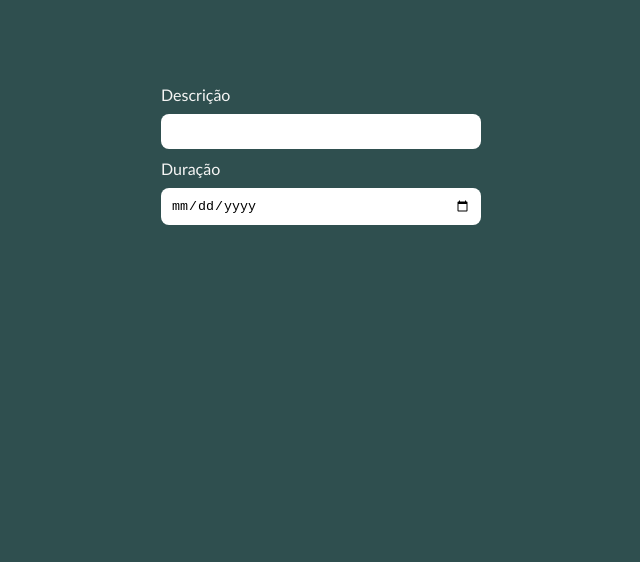
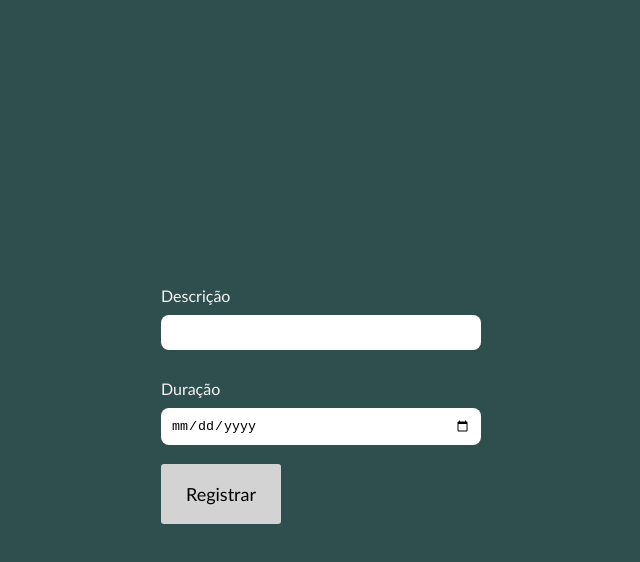
Before and after one commit to MaxwellJalves/ci-front, a React (Create React App) app: page / in a window 1280 px wide. Shown: the top 562 px of the page, without its empty margins (179-819 px from the left). Built offline with nearby package versions, Linux system fonts and the light colour scheme.

Commit message:
adicionado o botão + os possiveis types

```diff
--- /dev/null
+++ b/src/components/Botao/Button.tsx
@@ -0,0 +1,12 @@
+import { IButton } from "../../types/type";
+import "./style.scss";
+
+const Button = ({ tipo, titulo, onClick }: IButton) => {
+  return (
+    <button type={tipo} onClick={() => onClick}>
+      {titulo}
+    </button>
+  );
+};
+
+export default Button;
--- /dev/null
+++ b/src/components/Botao/style.scss
@@ -0,0 +1,15 @@
+button {
+  width: 120px;
+  height: 60px;
+  background-color: lightgrey;
+
+  align-items: center;
+  justify-content: center;
+
+  border-radius: 3px;
+  font-family: "Trebuchet MS";
+  font-weight: 400;
+  font-size: 18px;
+
+  border: 0px;
+}
--- a/src/components/Formulario/Formulario.tsx
+++ b/src/components/Formulario/Formulario.tsx
@@ -1,13 +1,29 @@
+import React from "react";
+import Button from "../Botao/Button";
 import "./style.scss";
 const Formulario = () => {
+  const debug = (evento: React.FormEvent<HTMLElement>) => {
+    evento.preventDefault();
+  };
   return (
-    <form className="container">
-      <label htmlFor="descricao">Descrição</label>
-      <input type="text" name="descricao" id="descricao" />
+    <>
+      <form className="container">
+        <label htmlFor="descricao">Descrição</label>
+        <input type="text" name="descricao" id="descricao" required />
 
-      <label htmlFor="descricao">Duração</label>
-      <input type="date" name="descricao" id="descricao" />
-    </form>
+        <label htmlFor="tempo">Duração</label>
+        <input type="date" name="tempo" id="tempo" required />
+        <>
+          <Button
+            tipo="submit"
+            titulo="Registrar"
+            onClick={(e) => {
+              debug(e);
+            }}
+          />
+        </>
+      </form>
+    </>
   );
 };
 export default Formulario;
--- a/src/components/Formulario/style.scss
+++ b/src/components/Formulario/style.scss
@@ -8,14 +8,12 @@
   flex-direction: column;
   width: 600px;
 
-  height: 300px;
   justify-content: center;
   margin: 0px auto;
 
   label {
     font-size: 16px;
-    font-family: "Trebuchet MS", "Lucida Sans Unicode", "Lucida Grande",
-      "Lucida Sans", Arial, sans-serif;
+    font-family: "Trebuchet MS";
     font-weight: 500;
     color: rgb(245, 245, 244);
     padding: 10px 0px 10px 0px;
@@ -27,5 +25,6 @@
 
     border-radius: 8px;
     width: 25vw;
+    margin-bottom: 19px;
   }
 }
```
Also changed, not shown: src/types/type.ts (+8 -0 lines).
